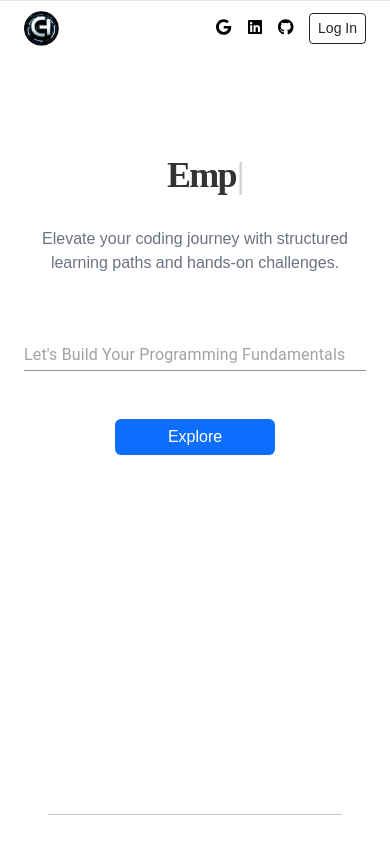
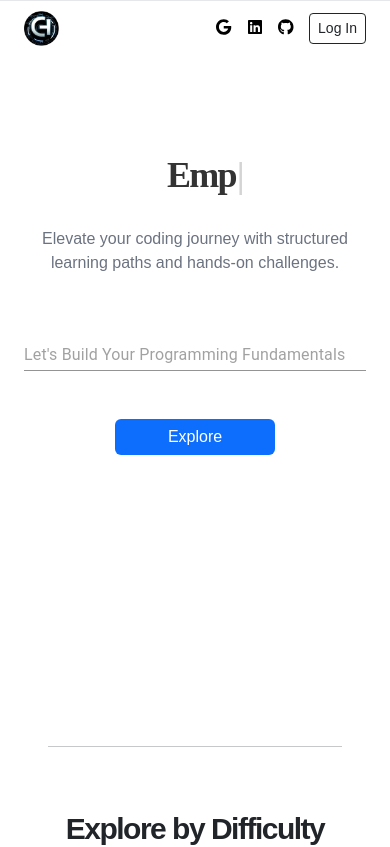
Before and after one commit to kmvipin/CodeHere-client, a React (Create React App) app: page / in a window 390 px wide. Shown: the top 847 px of the page. Built offline with nearby package versions, Linux system fonts and the light colour scheme; no server answers; a web font is replaced by a local one.

Commit message:
update header alignment and output.js box padding

```diff
--- a/src/Header/Header.js
+++ b/src/Header/Header.js
@@ -16,7 +16,7 @@ const Header = (props) => {
   },[blink]);
 
   return (
-    <div className="flex flex-col md:min-h-[calc(100vh-55px)] min-h-[88vh]">
+    <div className="flex flex-col md:min-h-[calc(100vh-55px)] min-h-[80vh] ">
       <main className="flex-1">
         <section className="w-full pt-20">
           <div className="container flex flex-col items-center justify-center gap-4 px-4 text-center md:gap-10 md:px-6">
--- a/src/Question/Output.css
+++ b/src/Question/Output.css
@@ -14,10 +14,10 @@
     background-color: #000a2008;
     display: flex;
     align-items: center;
-    padding-left: 10px;
     border-color: #e2e8f0;
     width: 100%;
     overflow: auto;
+    padding: 10px;
 }
 
 .wrong-output{
@@ -30,6 +30,7 @@
     background-color:#000a2008;
     margin-top:10px;
     border-radius: 8px;
-    padding: 5px 5px 0px 5px;
+    padding: 5px 5px 5px 5px;
     margin-right: 1rem;
+    height: fit-content;
 }
```
